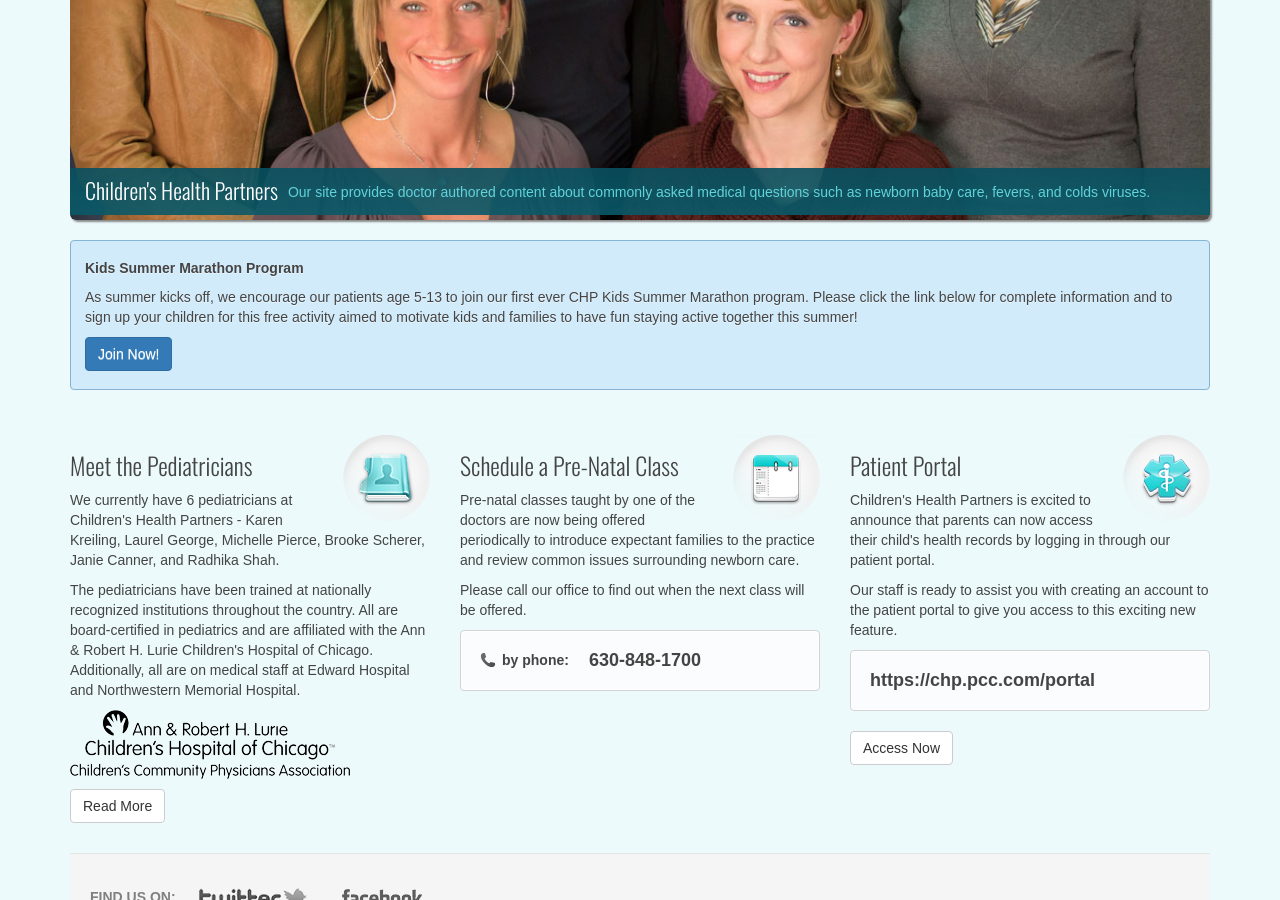
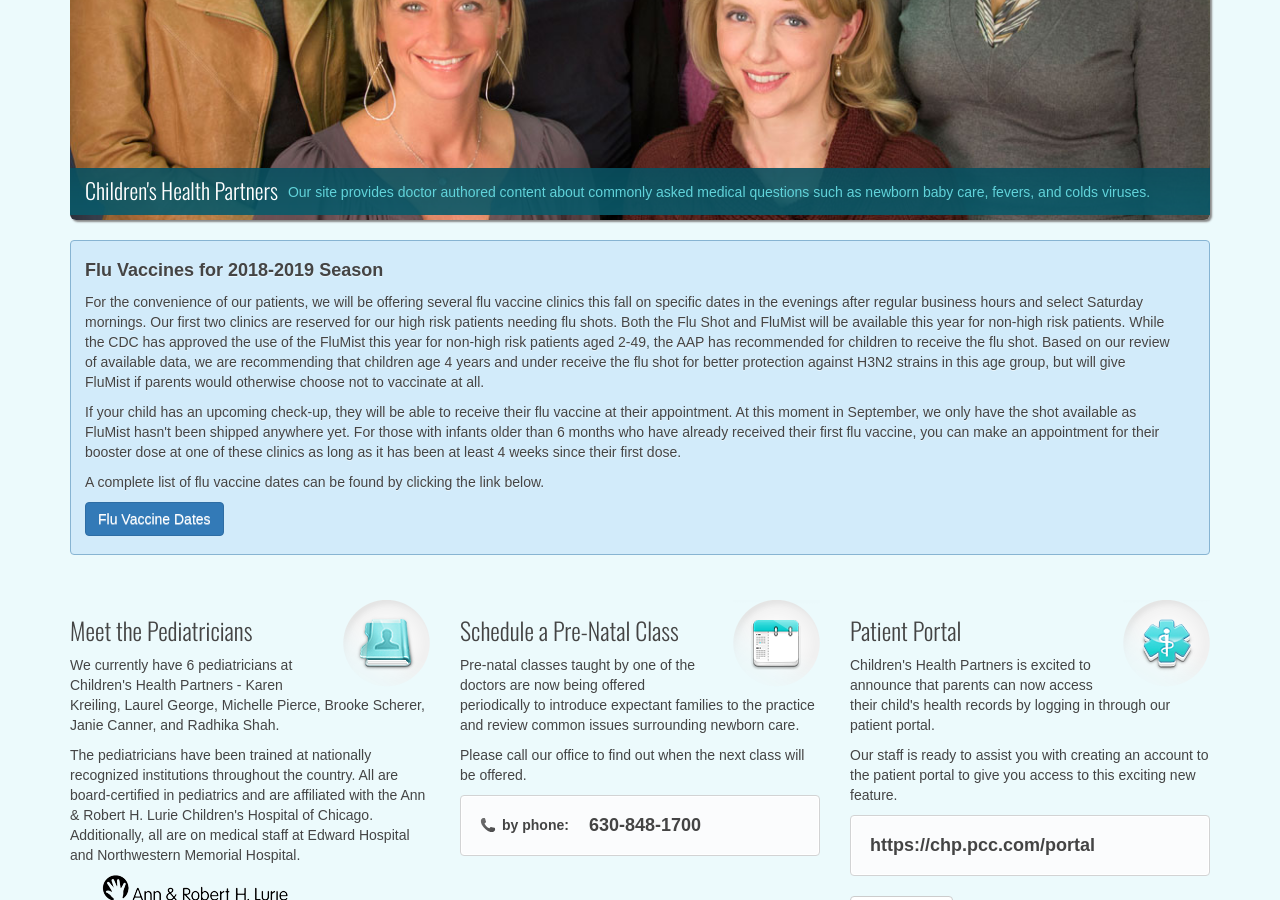
Before and after one commit to chpweb/web, a Jekyll site: the page built from index.html, in a window 1280 px wide and 900 px high, scrolled down 532 px. Built offline with Jekyll 4.4.1, drawn with Linux system fonts in a browser that asks for light colours; some web fonts are replaced; comment, search, counter and statistics services are not loaded.

Commit message:
Update index.html

```diff
--- a/index.html
+++ b/index.html
@@ -34,11 +34,13 @@
           		<p>It is not too early to start planning for the 2018/2019 school year.  Avoid the summer rush for school and sports physicals and make your child's appointment this spring.  We are currently scheduling appointments through June.  School physicals are needed for all students entering kindergarten, 6th and 9th grades.  Sports physicals are needed annually for students participating in school-sponsored sports beginning in 7th grade.</p>
 		</div>
         -->
+        <!--
 		<div class="home-info">
           		<h5>Kids Summer Marathon Program</h5>
           		<p>As summer kicks off, we encourage our patients age 5-13 to join our first ever CHP Kids Summer Marathon program.  Please click the link below for complete information and to sign up your children for this free activity aimed to motivate kids and families to have fun staying active together this summer!</p>
 			<p><a class="btn btn-medium btn-primary" href="http://bit.ly/chp-kids-marathon">Join Now!</a></p>
 		</div>
+        -->
 
         <!--
 		<div class="home-info">
@@ -46,15 +48,15 @@
           		<p>Children's Health Partners will be open for shortened office hours, from 8:30 AM until 12:30 PM, on Monday, December 26th and Monday, January 2nd in observance of the Christmas and New Year's holidays.  We will be open our normal Saturday hours on both December 24th and December 31st for sick appointments only.</p>
 		</div>
 	-->
-	<!--
+
 	<div class="home-info">
 		<h4>Flu Vaccines for 2018-2019 Season</h4>
-		<p>For the convenience of our patients, we will be offering several flu vaccine clinics this fall on specific dates in the evenings after regular business hours and select Saturday mornings.  Both the flu shot and FluMist will be available this year, although the AAP has expressed a preference for the flu shot to be used in children at this time.  Our first two clinics are reserved for our high-risk patients.  We expect to have ample supply of the flu vaccine to administer to all of our patients this fall.</p>
-		<p>If your child has an upcoming check-up, they will be able to receive their flu vaccine at their appointment.  For those with infants older than 6 months who have already received their first flu vaccine, you can make an appointment for their booster dose at one of these clinics as long as it has been at least 4 weeks since their first dose.</p>
+		<p>For the convenience of our patients, we will be offering several flu vaccine clinics this fall on specific dates in the evenings after regular business hours and select Saturday mornings.  Our first two clinics are reserved for our high risk patients needing flu shots.  Both the Flu Shot and FluMist will be available this year for non-high risk patients.  While the CDC has approved the use of the FluMist this year for non-high risk patients aged 2-49, the AAP has recommended for children to receive the flu shot.  Based on our review of available data, we are recommending that children age 4 years and under receive the flu shot for better protection against H3N2 strains in this age group, but will give FluMist if parents would otherwise choose not to vaccinate at all.</p>
+		<p>If your child has an upcoming check-up, they will be able to receive their flu vaccine at their appointment.  At this moment in September, we only have the shot available as FluMist hasn't been shipped anywhere yet.  For those with infants older than 6 months who have already received their first flu vaccine, you can make an appointment for their booster dose at one of these clinics as long as it has been at least 4 weeks since their first dose.</p>
 		<p>A complete list of flu vaccine dates can be found by clicking the link below.</p>
 		<p><a class="btn btn-medium btn-primary" href="/flu-vaccine-dates.html">Flu Vaccine Dates <i class="icon-arrow-right"></i></a></p>
 	</div>
-	-->
+
   </section>
 
   <section>
```
